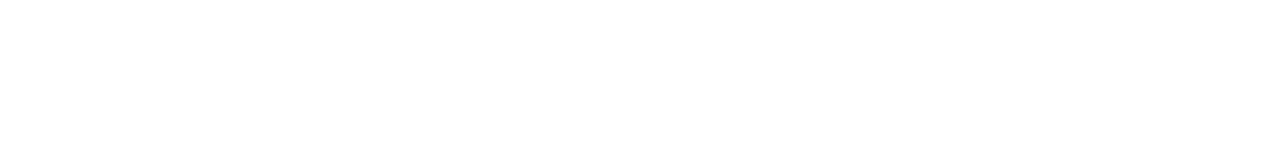
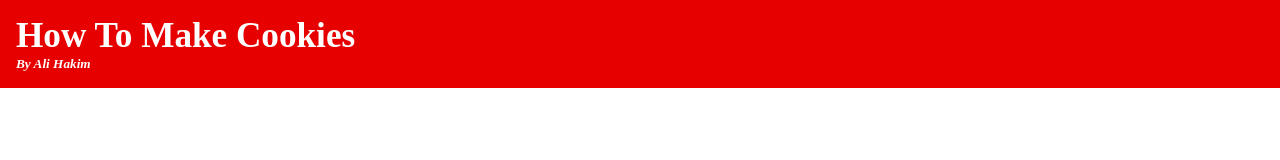
Before and after one commit to AliHakim773/Blog-Page, a plain HTML site: page Index.html in a window 1280 px wide. Drawn offline with Linux system fonts and the light colour scheme.

Commit message:
added header section

```diff
--- a/Index.html
+++ b/Index.html
@@ -3,7 +3,15 @@
     <head>
         <meta charset="UTF-8" />
         <meta name="viewport" content="width=device-width, initial-scale=1.0" />
-        <title>Document</title>
+        <link rel="stylesheet" href="./Styles/Index.css" />
+        <title>My Cookie Blog</title>
     </head>
-    <body></body>
+    <body>
+        <!-- Header Start -->
+        <header class="section header">
+            <h1 class="title header-title">How To Make Cookies</h1>
+            <h5 class="credits">By Ali Hakim</h5>
+        </header>
+        <!-- Header End -->
+    </body>
 </html>
--- a/Styles/Index.css
+++ b/Styles/Index.css
@@ -3,3 +3,19 @@
     padding: 0;
     box-sizing: border-box;
 }
+
+.section {
+    width: 100%;
+    margin-bottom: 2rem;
+    padding: 1rem;
+}
+.header {
+    background-color: #e60000;
+    color: white;
+}
+.title {
+    font-size: 2.2em;
+}
+.credits {
+    font-style: italic;
+}
```
